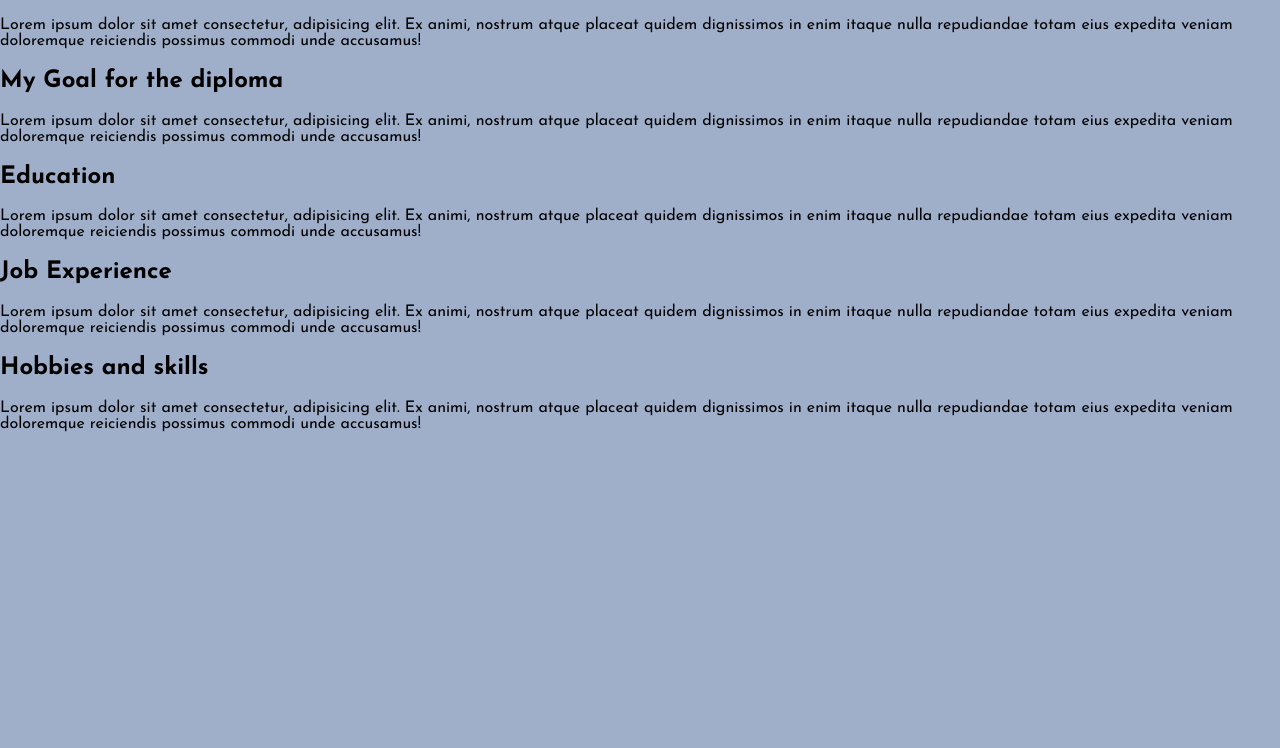
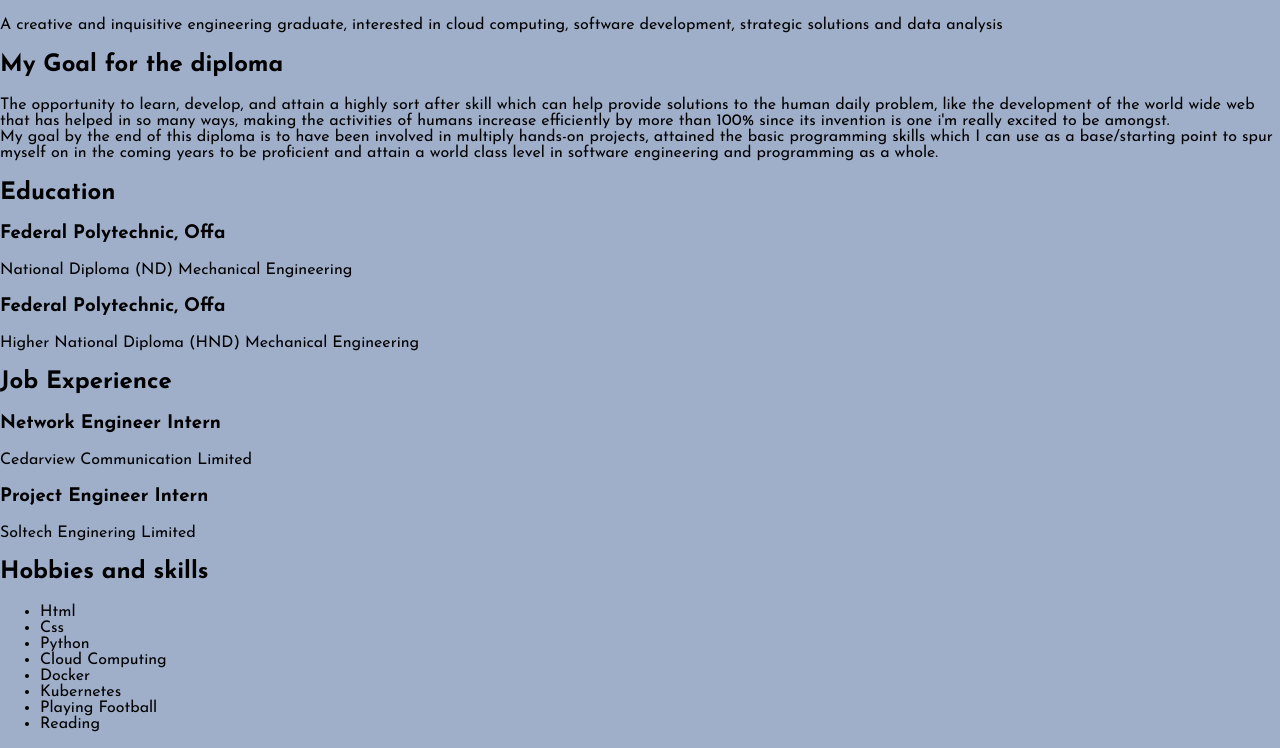
Before and after one commit to Afeez-AA/ALTSCHOOL-ASSIGNMENT-01, a plain HTML site: page index.html in a window 1280 px wide. Shown: the part 192-940 px from the top of the page. Before the commit the page ends 800 px from the top, so only its background shows below. Drawn offline with Linux system fonts and the light colour scheme.

Commit message:
Added Information On The About Me

```diff
--- a/index.html
+++ b/index.html
@@ -22,15 +22,54 @@
     <h1>Afeez Adeboye</h1>
 
     <h2>About Me</h2>
-        <p>Lorem ipsum dolor sit amet consectetur, adipisicing elit. Ex animi, nostrum atque placeat quidem dignissimos in enim itaque nulla repudiandae totam eius expedita veniam doloremque reiciendis possimus commodi unde accusamus!</p>
+        <p>
+            A creative and inquisitive engineering graduate, interested in cloud computing, software development, strategic solutions and data analysis
+
+        </p>
+
     <h2>My Goal for the diploma</h2>
-        <p>Lorem ipsum dolor sit amet consectetur, adipisicing elit. Ex animi, nostrum atque placeat quidem dignissimos in enim itaque nulla repudiandae totam eius expedita veniam doloremque reiciendis possimus commodi unde accusamus!</p>
+        <p>
+            The opportunity to learn, develop, and attain a highly sort after skill which can help provide solutions to the human daily problem, like the development of the world wide web that has helped in so many ways, making the activities of humans increase efficiently by more than 100% since its invention is one i'm really excited to be amongst.<br>
+            My goal by the end of this diploma is to have been involved in multiply hands-on projects, attained the basic programming skills which I can use as a base/starting point to spur myself on in the coming years to be proficient and attain a world class level in software engineering and programming as a whole.
+
+        </p>
+
     <h2>Education</h2>
-            <p>Lorem ipsum dolor sit amet consectetur, adipisicing elit. Ex animi, nostrum atque placeat quidem dignissimos in enim itaque nulla repudiandae totam eius expedita veniam doloremque reiciendis possimus commodi unde accusamus!</p>
+        <p>
+            <h3>Federal Polytechnic, Offa </h3>
+                National Diploma (ND)
+                Mechanical Engineering <br>
+
+            <h3>Federal Polytechnic, Offa </h3>
+                Higher National Diploma  (HND)
+                Mechanical Engineering
+
+        </p>
+
     <h2>Job Experience</h2>
-             <p>Lorem ipsum dolor sit amet consectetur, adipisicing elit. Ex animi, nostrum atque placeat quidem dignissimos in enim itaque nulla repudiandae totam eius expedita veniam doloremque reiciendis possimus commodi unde accusamus!</p>
+        <p>
+            <h3>Network Engineer Intern </h3>
+                Cedarview Communication Limited
+
+            <h3>Project Engineer Intern</h3>
+                Soltech Enginering Limited
+
+        </p>
     <h2>Hobbies and skills</h2>
-    <p>Lorem ipsum dolor sit amet consectetur, adipisicing elit. Ex animi, nostrum atque placeat quidem dignissimos in enim itaque nulla repudiandae totam eius expedita veniam doloremque reiciendis possimus commodi unde accusamus!</p>
+        <p>
+            <ul>
+                <li>Html</li>
+                <li>Css</li>
+                <li>Python</li>
+                <li>Cloud Computing</li>
+                <li>Docker</li>
+                <li>Kubernetes</li>
+                <li>Playing Football</li>
+                <li>Reading</li>
+
+            </ul>
+
+        </p>
 
 
 </body>
```
